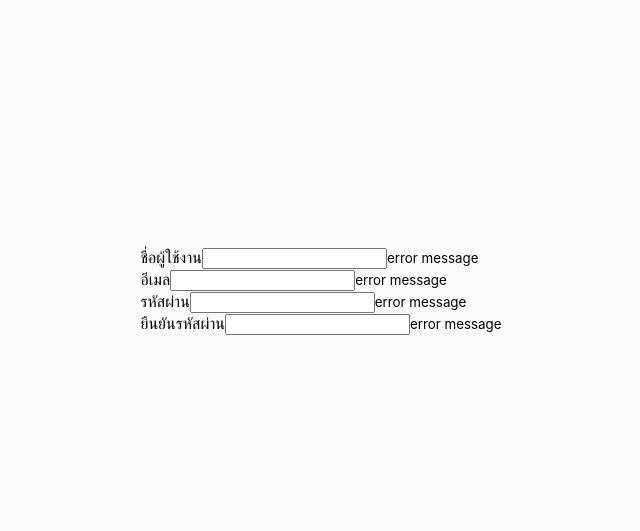
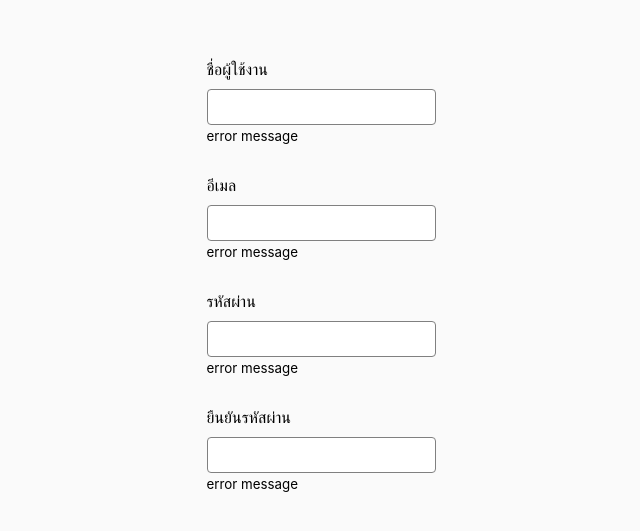
Before and after one commit to chon26909/form-validation, a React (Create React App) app: page / in a window 1280 px wide. Shown: the part 109-640 px from the top of the page, without its empty margins (319-959 px from the left). Built offline with nearby package versions, Linux system fonts and the light colour scheme.

Commit message:
update App.css

```diff
--- a/src/App.css
+++ b/src/App.css
@@ -10,3 +10,52 @@ body {
   min-height: 100vh;
   background-color: #fafafa;
 }
+
+
+.container {
+  margin: 0 auto;
+  max-width: 700px;
+}
+
+form {
+  padding: 10px 20px;
+}
+
+h2 {
+  text-align: center;
+}
+
+.form-control {
+  margin-bottom: 10px;
+  padding-bottom: 20px;
+}
+.form-control label {
+  display: block;
+  margin-bottom: 5px;
+}
+
+.form-control input {
+  width: 100%;
+  display: block;
+  border-radius: 4px;
+  font-size: 16px;
+  padding: 8px 10px;
+  border: 1px solid gray;
+  margin: 10px 0 0 0;
+}
+
+.form-control input:focus {
+  outline: none;
+}
+
+form button {
+  background-color: #3498db;
+  cursor: pointer;
+  color: white;
+  margin-top: 10px;
+  border: 2px solid #3498db;
+  width: 100%;
+  display: block;
+  padding: 10px;
+  font-size: 16px;
+}
```
